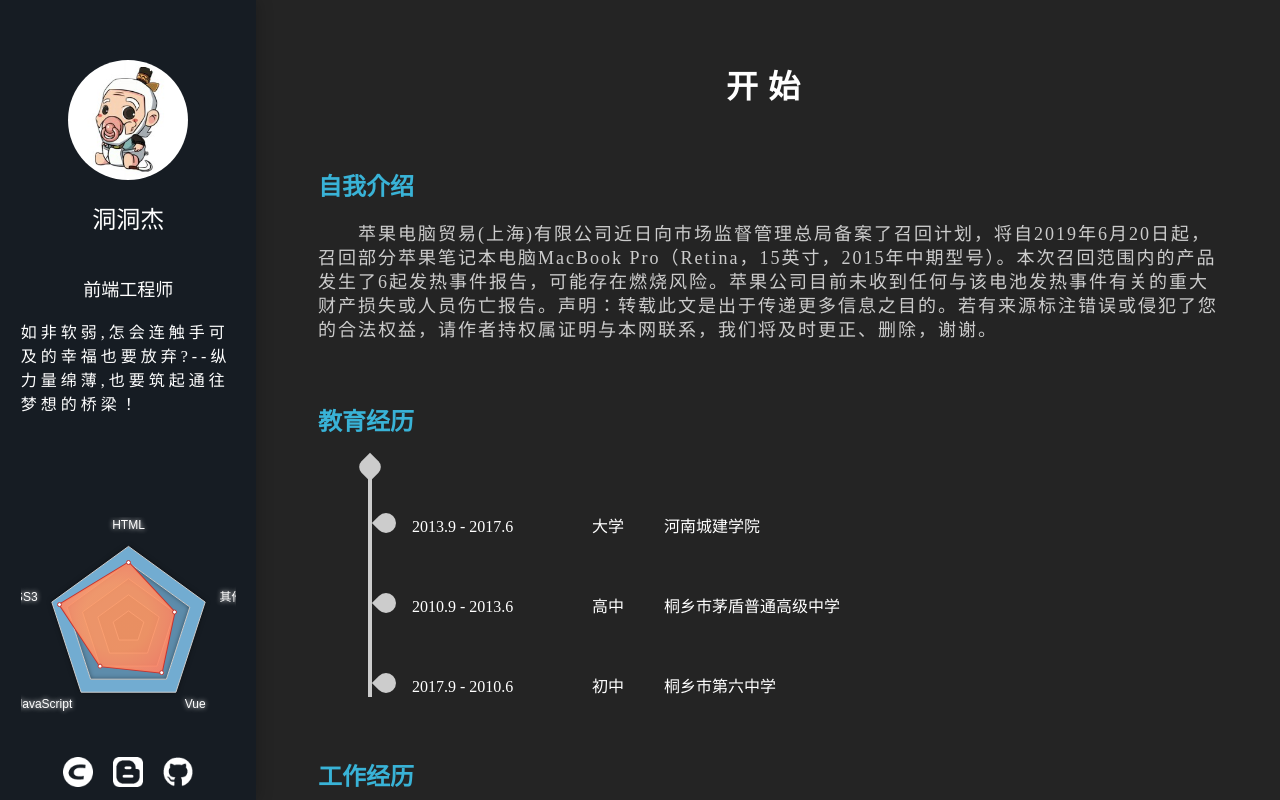
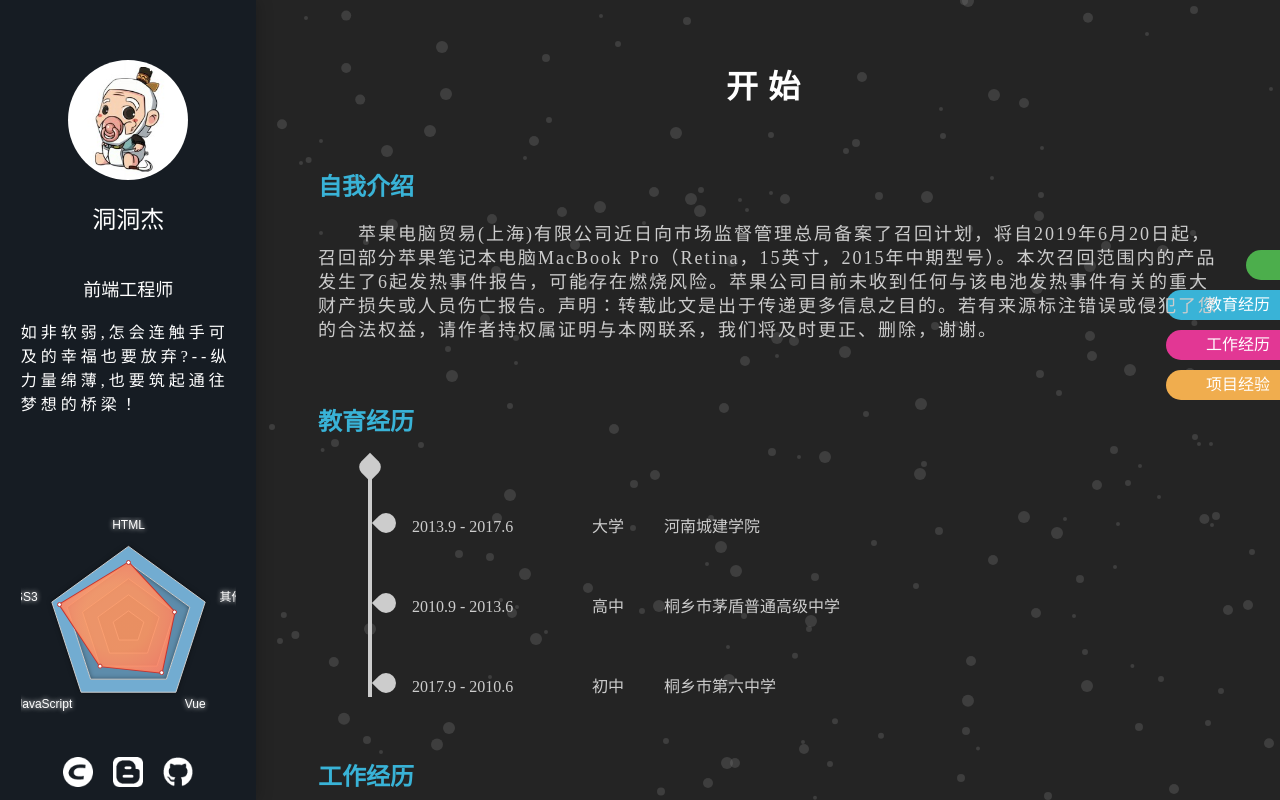
Before and after one commit to HomeSquat/resume, a Vue app: page / in a window 1280 px wide. Built offline with nearby package versions, Linux system fonts and the light colour scheme.

Commit message:
导航部分

```diff
--- a/public/userConfig/userInfo.json
+++ b/public/userConfig/userInfo.json
@@ -44,10 +44,12 @@
   "detail": {
     "title": "开始",
     "self": {
+      "label": "自我介绍",
       "show": true,
       "content": "苹果电脑贸易(上海)有限公司近日向市场监督管理总局备案了召回计划，将自2019年6月20日起，召回部分苹果笔记本电脑MacBook Pro（Retina，15英寸，2015年中期型号）。本次召回范围内的产品发生了6起发热事件报告，可能存在燃烧风险。苹果公司目前未收到任何与该电池发热事件有关的重大财产损失或人员伤亡报告。声明：转载此文是出于传递更多信息之目的。若有来源标注错误或侵犯了您的合法权益，请作者持权属证明与本网联系，我们将及时更正、删除，谢谢。"
     },
     "learning": {
+      "label": "教育经历",
       "show": true,
       "content": [
         {
@@ -68,6 +70,7 @@
       ]
     },
     "jobs": {
+      "label": "工作经历",
       "show": true,
       "content": [
         {
@@ -93,8 +96,16 @@
       ]
     },
     "project": {
+      "label": "项目经验",
       "show": true,
       "content": [
+        {
+          "name": "牛领——一站式直播",
+          "time": "2018.11 - 2019.2",
+          "demo": "http://bs.newlly.cn",
+          "work": "吴海涛表示，近期，加沙地带和阿克萨清真寺的冲突对抗不断，局势持续升级，我们对此表示关切。中方注意到近期在沙特举行的阿拉伯国家联盟特别峰会和伊斯兰合作组织峰会重申解决巴勒斯坦问题基本原则。维护巴勒斯坦人民合法权益是国际社会的共同责任。在此，我愿强调以下几点：第一，安理会第2334号决议应得到切实履行。有关方面应立即停止在被占领土上的一切定居点活动,停止拆除巴勒斯坦人房屋，停止毁坏巴勒斯坦人财产，采取措施防止针对平民的暴力行为。应立即停止一切旨在实现定居点合法化的法律行为和单方面举措，并采取切实措施消除其影响。",
+          "summary": "hahha"
+        },
         {
           "name": "牛领——一站式直播",
           "time": "2018.11 - 2019.2",
--- a/src/views/Home/Home.vue
+++ b/src/views/Home/Home.vue
@@ -1,12 +1,26 @@
 <template>
   <div class="home">
+
+    <div class="navigation">
+      <div v-for="(item,index) in scrollList"
+          :key="index"
+          :class="[option.colorList[index],scrollIndex === index ? 'active' : '']"
+          @click="navTo(item.top)"
+          class="nav--item">
+        <div class="icon"></div>
+        <div class="label">{{item.label}}</div>
+      </div>
+    </div>
+
     <!-- S 详细信息 -->
     <div class="details">
+      <canvas id="canvas" class="canvas"></canvas>
       <div ref="detailsCenter" class="details--center wrapper">
         <div class="content">
           <detailCenter
             v-if="userInfo.detail"
-            :detail="userInfo.detail">
+            :detail="userInfo.detail"
+            @load="load">
           </detailCenter>
         </div>
       </div>
@@ -14,8 +28,10 @@
     <!-- E 详细信息 -->
 
     <!-- S 基本信息 -->
-    <div class="basic"
-      :class="{active: option.basicActive}">
+    <div
+      ref="basic"
+      :class="{active: option.basicActive}"
+      class="basic">
       <div class="basic--left">
         左侧
       </div>
@@ -38,6 +54,7 @@
 import BScroll from 'better-scroll';
 import basicRight from './components/basicRight.vue';
 import detailCenter from './components/detailsCenter.vue';
+import './ion';
 
 export default {
   name: 'home',
@@ -48,15 +65,38 @@ export default {
   data() {
     return {
       option: {
+        scroll: null,
+        scrollY: 0,
         basicActive: false,
+        colorList: ['color1', 'color2', 'color3', 'color4'],
       },
+      scrollList: [],
+      scrollList2: [],
       userInfo: {},
     };
+  },
+  computed: {
+    scrollIndex() {
+      for (let i = 0; i < this.scrollList2.length; i++) {
+        const top1 = this.scrollList2[i].top;
+        const top2 = this.scrollList2[i + 1] ? this.scrollList2[i + 1].top : null;
+        if (this.option.scrollY >= top1 && this.option.scrollY < top2) {
+          return i;
+        }
+        if (!top2) {
+          return i - 1;
+        }
+      }
+      return 0;
+    },
   },
   created() {
     this.getUserInfo();
   },
   mounted() {
+    const width = document.body.clientWidth * 0.8;
+    // eslint-disable-next-line
+    const ion = new Ion('canvas', { pointNum: 200, canvasWidth: width });
     this.initScroll();
   },
   methods: {
@@ -70,8 +110,9 @@ export default {
      * 初始化右侧详情部分滚动列表
      */
     initScroll() {
-      const scroll = new BScroll(this.$refs.detailsCenter, {
+      this.option.scroll = new BScroll(this.$refs.detailsCenter, {
         disableMouse: true,
+        probeType: 3,
         // preventDefault: false,
         scrollbar: {
           fade: true,
@@ -82,6 +123,9 @@ export default {
           invert: false,
           easeTime: 300,
         },
+      });
+      this.option.scroll.on('scroll', (e) => {
+        this.option.scrollY = Math.abs(Math.round(e.y));
       });
     },
     /**
@@ -96,6 +140,29 @@ export default {
           console.log(error);
         });
     },
+    /**
+     * 点击右侧导航，页面滚动到对应位置
+     */
+    navTo(top) {
+      this.option.scroll.scrollTo(0, -top + 10, 300);
+    },
+    /**
+     * 详情加载完成
+     */
+    load(e) {
+      this.scrollList = e;
+      const first = [{
+        id: 'index',
+        label: 'index',
+        top: 0,
+      }];
+      this.scrollList2 = first.concat(e);
+      // this.scrollList2.unshift({
+      //   id: 'index',
+      //   label: 'index',
+      //   top: 0,
+      // });
+    },
   },
 };
 </script>
@@ -104,6 +171,39 @@ export default {
 .home
   position relative
   height 100%
+  .navigation
+    position fixed
+    top 30%
+    right 0
+    z-index 9
+    .nav--item
+      position relative
+      height 30px
+      padding 0 10px 0 40px
+      margin 10px 0
+      border-bottom-left-radius 50px
+      border-top-left-radius 50px
+      cursor pointer
+      transition all .3s
+      &.active
+        transform translate(80px,0)
+      &.color1
+        background #4cae4c
+      &.color2
+        background #39b3d7
+      &.color3
+        background #e23794
+      &.color4
+        background #f0ad4e
+      .icon
+        position absolute
+        top 0
+        left 0
+        width 20px
+        height 20px
+      .label
+        line-height 30px
+        color #fff
   .details
     width 100%
     height 100%
@@ -113,10 +213,18 @@ export default {
     // background #333
     color #fff
     overflow hidden
+    .canvas
+      position fixed
+      left 20%
+      top 0
+      z-index 1
     .details--center
+      position relative
+      z-index 9
       width 900px
       height 100%
       margin 0 auto
+      // background rgb(36,36,36)
   .basic
     display flex
     justify-content space-between
--- a/src/views/Home/components/detailsCenter.vue
+++ b/src/views/Home/components/detailsCenter.vue
@@ -4,14 +4,14 @@
 
     <!-- S 主体内容 -->
     <div class="content">
-      <div v-if="detail.self.show" class="content--item">
-        <h2 class="content--item__title">自我介绍</h2>
+      <div v-if="detail.self.show" class="content--item self">
+        <h2 class="content--item__title">{{detail.self.label}}</h2>
         <p v-html="detail.self.content" class="content--item__des"></p>
       </div>
       <!-- / 自我介绍 -->
 
-      <div v-if="detail.learning.show" class="content--item">
-        <h2 class="content--item__title">教育经历</h2>
+      <div v-if="detail.learning.show" class="content--item learning">
+        <h2 class="content--item__title">{{detail.learning.label}}</h2>
         <div class="content--item__timeline">
           <div v-for="(timer,index) in detail.learning.content" :key="index" class="timeline--item">
             <div class="timeline--item__text">
@@ -24,8 +24,8 @@
       </div>
       <!-- / 教育经历 -->
 
-      <div v-if="detail.learning.show" class="content--item">
-        <h2 class="content--item__title">工作经历</h2>
+      <div v-if="detail.jobs.show" class="content--item jobs">
+        <h2 class="content--item__title">{{detail.jobs.label}}</h2>
         <div class="content--item__timeline">
           <div v-for="(job,index) in detail.jobs.content" :key="index" class="timeline--item">
             <div class="timeline--item__text">
@@ -38,8 +38,8 @@
       </div>
       <!-- / 工作经历 -->
 
-      <div v-if="detail.project.show" class="content--item">
-        <h2 class="content--item__title">项目经验</h2>
+      <div v-if="detail.project.show" class="content--item project">
+        <h2 class="content--item__title">{{detail.project.label}}</h2>
         <div class="content--item__project">
           <div v-for="(project,index) in detail.project.content" :key="index" class="project--item">
             <div class="project--item__row">
@@ -85,11 +85,25 @@ export default {
   },
   data() {
     return {
-
+      scrollList: [],
     };
   },
   components: {
 
+  },
+  mounted() {
+    const el = this.$el;
+    Object.keys(this.detail).forEach((item) => {
+      if (item !== 'title') {
+        const top = el.getElementsByClassName(item)[0].offsetTop;
+        this.scrollList.push({
+          id: item,
+          label: this.detail[item].label,
+          top,
+        });
+      }
+    });
+    this.$emit('load', this.scrollList);
   },
 };
 </script>
@@ -103,6 +117,7 @@ export default {
     text-align center
   .content--item
     margin-top 60px
+    color #ccc
     .content--item__title
       color rgb(57, 179, 215)
     .content--item__des
@@ -110,7 +125,6 @@ export default {
       line-height 24px
       letter-spacing 2px
       font-size 18px
-      color #ccc
     .content--item__timeline
       padding-left 50px
       .timeline--item
--- /dev/null
+++ b/src/views/Home/ion.js
@@ -0,0 +1,151 @@
+/* eslint-disable */
+(function () {
+  /** ES6 语法Object.assign() 的 Polyfill */
+  if (!Object.assign) {
+    Object.defineProperty(Object, "assign", {
+      enumerable: false,
+      configurable: true,
+      writable: true,
+      value: function (target, firstSource) {
+        "use strict";
+        if (target === undefined || target === null)
+          throw new TypeError("Cannot convert first argument to object");
+        var to = Object(target);
+        for (var i = 1; i < arguments.length; i++) {
+          var nextSource = arguments[i];
+          if (nextSource === undefined || nextSource === null) continue;
+          var keysArray = Object.keys(Object(nextSource));
+          for (var nextIndex = 0, len = keysArray.length; nextIndex < len; nextIndex++) {
+            var nextKey = keysArray[nextIndex];
+            var desc = Object.getOwnPropertyDescriptor(nextSource, nextKey);
+            if (desc !== undefined && desc.enumerable) to[nextKey] = nextSource[nextKey];
+          }
+        }
+        return to;
+      }
+    });
+  }
+
+  /**
+   * 随机数值
+   * @param {Number} min
+   * @param {Number} max
+   */
+  function randomNum(min, max) {
+    return Math.floor(Math.random() * (max - min + 1) + min);
+  }
+
+  /**
+   * 随机颜色
+   * @param {Array} colors
+   */
+  function randomColor(colors) {
+    return colors[randomNum(0, colors.length)];
+  }
+  /**
+   * 判断传入值是否是节点元素
+   * @param {String|Element} node
+   */
+  function isElementNode(node) {
+    return node.type === 1;
+  }
+
+  /** ------------------------------------------------------------------ 全局变量 ------------------------------------------------------------------ */
+
+  /** 默认配置 */
+  var defaultOptions = {
+    canvasWidth: document.documentElement.clientWidth,
+    canvasHeight: document.documentElement.clientHeight,
+    pointNum: 50,
+    pointRadius: [2, 6],
+    pointColor: ['rgba(122,122,122,.3)']
+  }
+
+  /** 存点对象的数组 */
+  var points = []
+
+
+  /** ------------------------------------------------------------------ Ion对象 ------------------------------------------------------------------ */
+  function Ion(canvasID, options) {
+    this.options = Object.assign({}, defaultOptions, options);
+    this.initMain(canvasID);
+  }
+
+  /** Ion对象的原型链 */
+  Ion.prototype = {
+    /**
+     * 初始化Main
+     * @param {String|Element} canvasID
+     */
+    initMain: function (canvasID) {
+      this.initCanvas(canvasID);
+      this.initPoints();
+      window.requestAnimationFrame(this.draw.bind(this));
+    },
+    /**
+     * 初始化Canvas
+     * @param {String|Element} canvasID
+     */
+    initCanvas: function (canvasID) {
+      var canvas = isElementNode(canvasID) ? canvasID : document.getElementById(canvasID);
+      canvas.width = this.options.canvasWidth;
+      canvas.height = this.options.canvasHeight;
+      this.canvas = canvas;
+      this.ctx = canvas.getContext('2d');
+    },
+    /**
+     * 初始化点Point
+     */
+    initPoints: function () {
+      var pointRadius = this.options.pointRadius;
+      var canvasWidth = this.options.canvasWidth;
+      var canvasHeight = this.options.canvasHeight;
+      var colors = this.options.pointColor
+      var pointNum = this.options.pointNum
+      for (var i = 0; i < pointNum; i++) {
+        var x = randomNum(0, canvasWidth - pointRadius[1] - 10);
+        var y = randomNum(0, canvasHeight - pointRadius[1] - 10);
+        var speedX = randomNum(-5, 5) * 0.1 + 0.1;
+        var speedY = randomNum(-5, 5) * 0.1 + 0.1;
+        var radius = randomNum(pointRadius[0], pointRadius[1])
+        var color = randomColor(colors)
+        points.push({
+          x,
+          y,
+          radius,
+          speedX,
+          speedY,
+          color
+        })
+      }
+    },
+    /**
+     * 将点画入canvas,每帧更新
+     */
+    draw: function () {
+      var _this = this;
+      var ctx = _this.ctx;
+      var canvas = _this.canvas;
+      ctx.clearRect(0, 0, canvas.width, canvas.height);
+      for (var i = 0; i < points.length; i++) {
+        if (points[i].x < points[i].radius || points[i].x > canvas.width - points[i].radius) {
+          points[i].speedX = - points[i].speedX;
+        }
+        if (points[i].y < points[i].radius || points[i].y > canvas.height - points[i].radius) {
+          points[i].speedY = - points[i].speedY;
+        }
+        points[i].x += points[i].speedX;
+        points[i].y += points[i].speedY;
+        ctx.beginPath();
+        ctx.arc(points[i].x, points[i].y, points[i].radius, 0, Math.PI * 2, true);
+        ctx.closePath();
+        ctx.fillStyle = points[i].color;
+        ctx.fill();
+
+      }
+      window.requestAnimationFrame(this.draw.bind(this));
+    }
+  }
+
+  window.Ion = Ion
+})()
```
